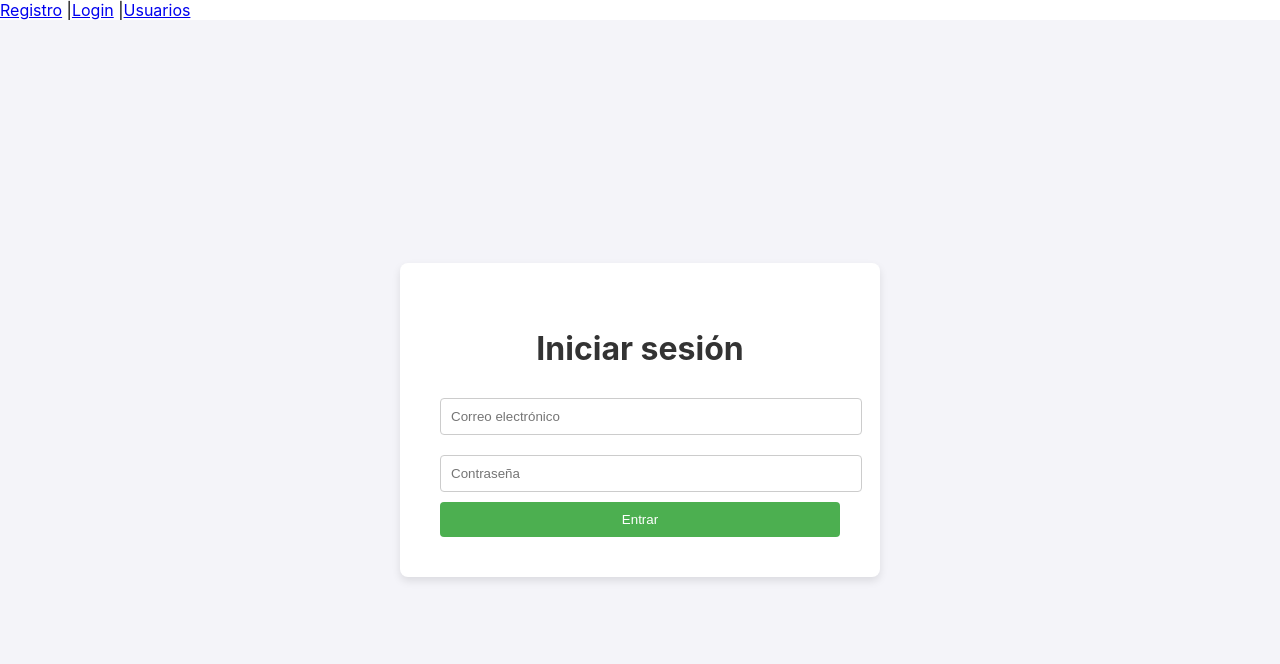
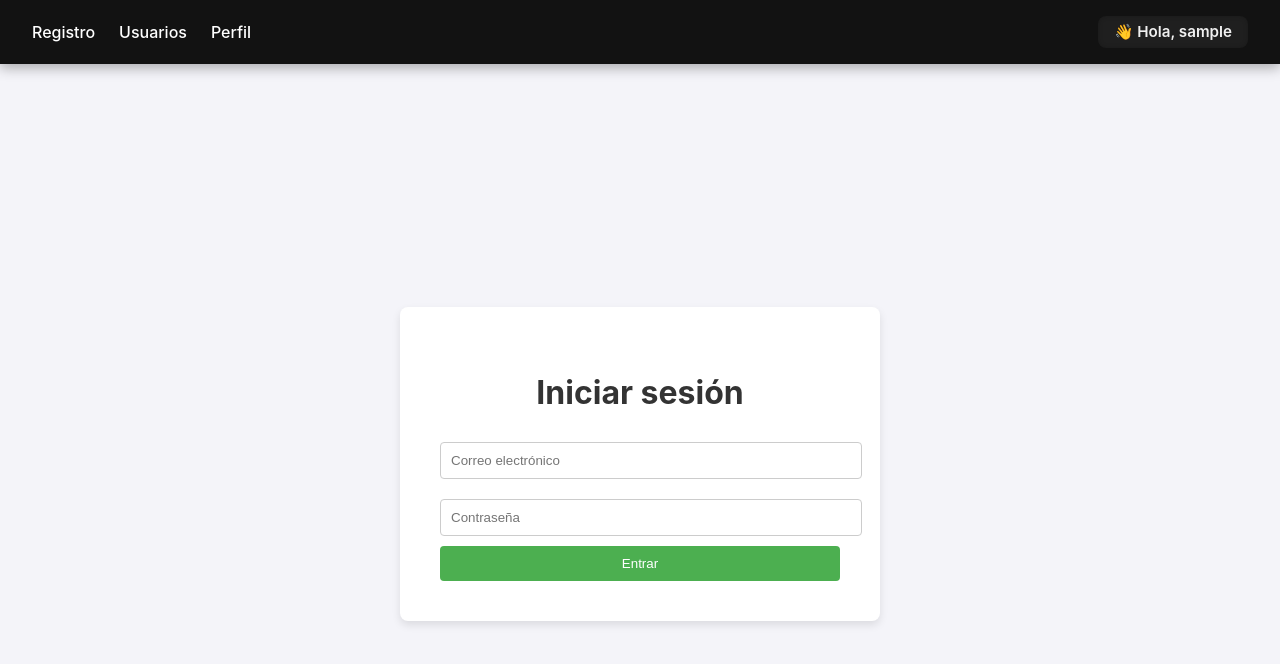
Before and after one commit to adrianpe937/Portfolio, a React (Create React App) app in the folder portfolio-frontend/: page /login in a window 1280 px wide. Shown: the top 664 px of the page. Built offline with nearby package versions, Linux system fonts and the light colour scheme; sample sign-in values are in the browser's storage.

Commit message:
cerrar sesion y quiar nombre de usuario

```diff
--- a/portfolio-frontend/src/App.css
+++ b/portfolio-frontend/src/App.css
@@ -1,38 +1,44 @@
-.App {
-  text-align: center;
+/* Estilos generales del header */
+nav {
+  background-color: #121212;
+  padding: 1rem 2rem;
+  display: flex;
+  justify-content: space-between;
+  align-items: center;
+  box-shadow: 0 4px 12px rgba(0, 0, 0, 0.3);
+  font-family: 'Inter', 'Segoe UI', Tahoma, Geneva, Verdana, sans-serif;
+  position: sticky;
+  top: 0;
+  z-index: 1000;
 }
 
-.App-logo {
-  height: 40vmin;
-  pointer-events: none;
+/* Contenedor de enlaces */
+.nav-links {
+  display: flex;
+  gap: 1.5rem;
 }
 
-@media (prefers-reduced-motion: no-preference) {
-  .App-logo {
-    animation: App-logo-spin infinite 20s linear;
-  }
+/* Enlaces del navbar */
+nav a {
+  color: #ffffff;
+  text-decoration: none;
+  font-weight: 500;
+  font-size: 1rem;
+  transition: color 0.3s ease, transform 0.2s ease;
 }
 
-.App-header {
-  background-color: #282c34;
-  min-height: 100vh;
-  display: flex;
-  flex-direction: column;
-  align-items: center;
-  justify-content: center;
-  font-size: calc(10px + 2vmin);
-  color: white;
+nav a:hover {
+  color: #00bcd4;
+  transform: translateY(-2px);
 }
 
-.App-link {
-  color: #61dafb;
+/* Nombre de usuario */
+.user-info {
+  color: #f0f0f0;
+  font-size: 0.95rem;
+  font-weight: 600;
+  background: #1f1f1f;
+  padding: 0.4rem 1rem;
+  border-radius: 8px;
+  box-shadow: inset 0 0 5px rgba(0,0,0,0.2);
 }
-
-@keyframes App-logo-spin {
-  from {
-    transform: rotate(0deg);
-  }
-  to {
-    transform: rotate(360deg);
-  }
-}
--- a/portfolio-frontend/src/App.js
+++ b/portfolio-frontend/src/App.js
@@ -1,25 +1,59 @@
-import { BrowserRouter as Router, Routes, Route, Link } from 'react-router-dom';
+import './App.css';
+import { jwtDecode } from 'jwt-decode';
+import { useEffect, useState } from 'react';
+import { BrowserRouter as Router, Routes, Route, Link, useNavigate } from 'react-router-dom';
 import Register from './pages/Register';
 import Login from './pages/Login';
 import Usuarios from './pages/Usuarios';
 import Perfil from './pages/Perfil';
 
+function App() {
+  const [username, setUsername] = useState('');
 
+  useEffect(() => {
+    const token = localStorage.getItem('token');
+    if (token) {
+      try {
+        const decoded = jwtDecode(token);
+        setUsername(decoded.username);
+      } catch (error) {
+        setUsername('');
+      }
+    }
+  }, []);
 
-function App() {
+  const handleLogout = () => {
+    localStorage.removeItem('token');
+    setUsername('');
+
+  };
+
+  const handleUsernameUpdate = (newUsername) => {
+    setUsername(newUsername); // Función para actualizar el nombre de usuario
+  };
+
   return (
     <Router>
       <nav>
-        <Link to="/register">Registro</Link> |
-        <Link to="/login">Login</Link> |
-        <Link to="/usuarios">Usuarios</Link>
+        <div className="nav-links">
+          <Link to="/register">Registro</Link>
+          {!username && <Link to="/login">Login</Link>}
+          <Link to="/usuarios">Usuarios</Link>
+          {username && <Link to="/perfil">Perfil</Link>}
+        </div>
+        {username && (
+          <span className="user-info">👋 Hola, {username}</span>
+        )}
       </nav>
 
       <Routes>
         <Route path="/register" element={<Register />} />
-        <Route path="/login" element={<Login />} />
+        <Route path="/login" element={<Login setUsername={setUsername} />} />
         <Route path="/usuarios" element={<Usuarios />} />
-        <Route path="/perfil" element={<Perfil />} />
+        <Route
+          path="/perfil"
+          element={<Perfil handleLogout={handleLogout} handleUsernameUpdate={handleUsernameUpdate} />}
+        />
       </Routes>
     </Router>
   );
--- a/portfolio-frontend/src/pages/Login.js
+++ b/portfolio-frontend/src/pages/Login.js
@@ -1,8 +1,9 @@
 import React, { useState } from 'react';
 import { useNavigate } from 'react-router-dom';
+import { jwtDecode } from 'jwt-decode';
 import '../css/Login.css'; // Importamos el CSS
 
-function Login() {
+function Login({ setUsername }) {
   const [form, setForm] = useState({ email: '', password: '' });
   const [mensaje, setMensaje] = useState('');
   const navigate = useNavigate();
@@ -24,6 +25,9 @@ function Login() {
 
       if (res.ok) {
         localStorage.setItem('token', data.token);
+        // Extrae el username y actualiza el estado en App.js
+        const decoded = jwtDecode(data.token);
+        setUsername(decoded.username);
         navigate('/perfil');
       } else {
         setMensaje(data.message || 'Error al iniciar sesión');
--- a/portfolio-frontend/src/pages/Perfil.js
+++ b/portfolio-frontend/src/pages/Perfil.js
@@ -1,9 +1,9 @@
 import React, { useEffect, useState } from 'react';
 import { jwtDecode } from 'jwt-decode';
 import { useNavigate } from 'react-router-dom';
-import '../css/Perfil.css';  // Asegúrate de importar el archivo CSS
+import '../css/Perfil.css';
 
-function Perfil() {
+function Perfil({ handleLogout, handleUsernameUpdate }) {
   const [user, setUser] = useState(null);
   const [repos, setRepos] = useState([]);
   const [loading, setLoading] = useState(true);
@@ -17,7 +17,7 @@ function Perfil() {
     if (token) {
       const decoded = jwtDecode(token);
       setUser(decoded);
-      setUserData({ username: decoded.username, email: decoded.email }); // Inicializa los datos del usuario
+      setUserData({ username: decoded.username, email: decoded.email });
     } else {
       navigate('/login');
     }
@@ -45,14 +45,8 @@ function Perfil() {
     }
   }, [userData.username]);
 
-
-  const handleLogout = () => {
-    localStorage.removeItem('token');
-    navigate('/login');
-  };
-
   const handleEditClick = () => {
-    setIsEditing(!isEditing); // Cambia el modo de edición
+    setIsEditing(!isEditing);
   };
 
   const handleChange = (e) => {
@@ -86,7 +80,6 @@ function Perfil() {
       const data = await response.json();
 
       if (response.ok) {
-        // Si la actualización es exitosa, actualizamos el estado del usuario
         setUser((prevUser) => ({
           ...prevUser,
           username: userData.username,
@@ -94,6 +87,7 @@ function Perfil() {
         }));
         setIsEditing(false);
         alert('Perfil actualizado correctamente');
+        handleUsernameUpdate(userData.username); // Actualiza el nombre de usuario en el nav
       } else {
         alert(data.message || 'Error al actualizar el perfil');
       }
```
